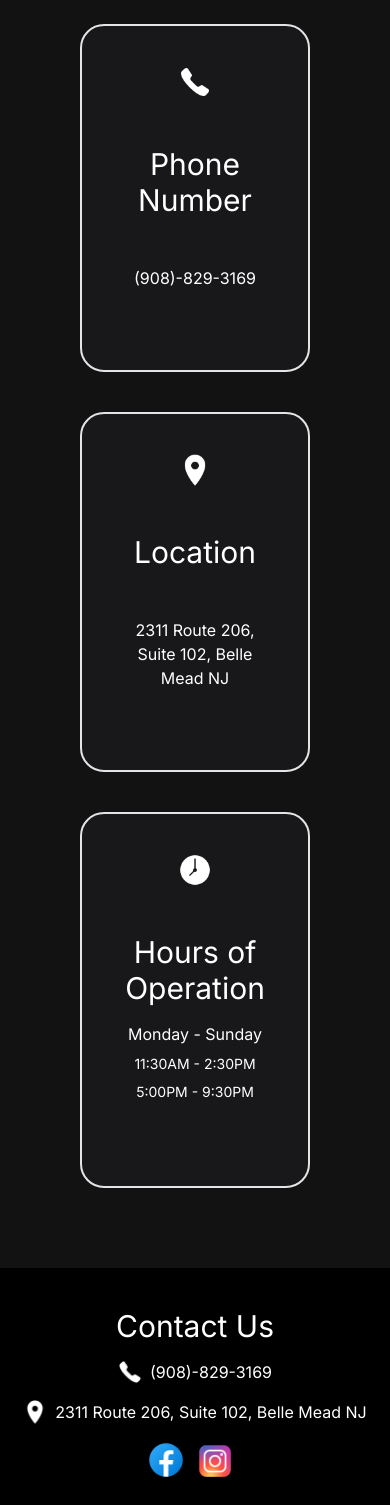
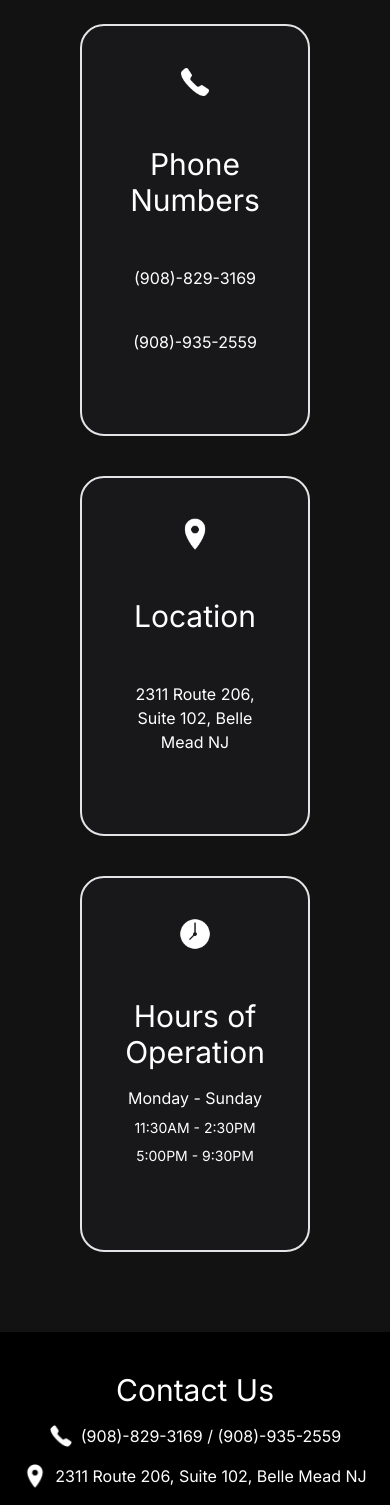
Before and after one commit to SpyGuy0215/mangotree-monty, a Next.js app: page /contact in a window 390 px wide. Shown: the part 320-1825 px from the top of the page. Built offline with nearby package versions, Linux system fonts and the light colour scheme.

Commit message:
Changed phone number in Contact and Footer

```diff
--- a/app/components/Footer.js
+++ b/app/components/Footer.js
@@ -8,7 +8,7 @@ export default function Footer() {
                 <h2 className={'text-3xl py-2'}>Contact Us</h2>
                 <div id={'contact-footer-phone'} className={'flex flex-row w-fit self-center justify-between py-2'}>
                     <Image src={'/phone-icon.png'} alt={'Phone Icon'} width={24} height={24} className={'invert aspect-square mr-2'}/>
-                    <h2 className={'text-md md:text-xl'}>(908)-829-3169</h2>
+                    <h2 className={'text-md md:text-xl'}>(908)-829-3169 / (908)-935-2559</h2>
                 </div>
                 <div id={'contact-footer-phone'} className={'flex flex-row w-fit self-center justify-between py-2'}>
                     <Image src={'/location-pin-icon.png'} alt={'Location Icon'} width={24} height={0}
--- a/app/contact/page.js
+++ b/app/contact/page.js
@@ -78,8 +78,9 @@ export default function Contact() {
             <div id={'section-2'} className={'flex flex-col md:flex-row mx-20 mb-20 justify-between text-center'}>
                 <div id={'phone-box'} className={'flex flex-col bg-zinc-900 pb-20 pl-10 pr-10 rounded-3xl border-2 border-zinc-200 mt-10'}>
                     <Image src={'/phone-icon.png'} alt={'Phone Icon'} width={32} height={32} className={'invert mx-auto my-10'}/>
-                    <h2 className={'text-3xl py-2'}>Phone Number</h2>
-                    <h2 className={'text-md md:text-4xl mt-10'}>(908)-829-3169</h2>
+                    <h2 className={'text-3xl py-2'}>Phone Numbers</h2>
+                    <h2 className={'text-md md:text-3xl mt-10'}>(908)-829-3169</h2>
+                    <h2 className={'text-md md:text-3xl mt-10'}>(908)-935-2559</h2>
                 </div>
                 <div id={'address-box'} className={'flex flex-col bg-zinc-900 pb-20 pl-10 pr-10 rounded-3xl border-2 border-zinc-200 mt-10'}>
                     <Image src={'/location-pin-icon.png'} alt={'Location Pin Icon'} width={32} height={32} className={'invert mx-auto my-10'}/>
```
